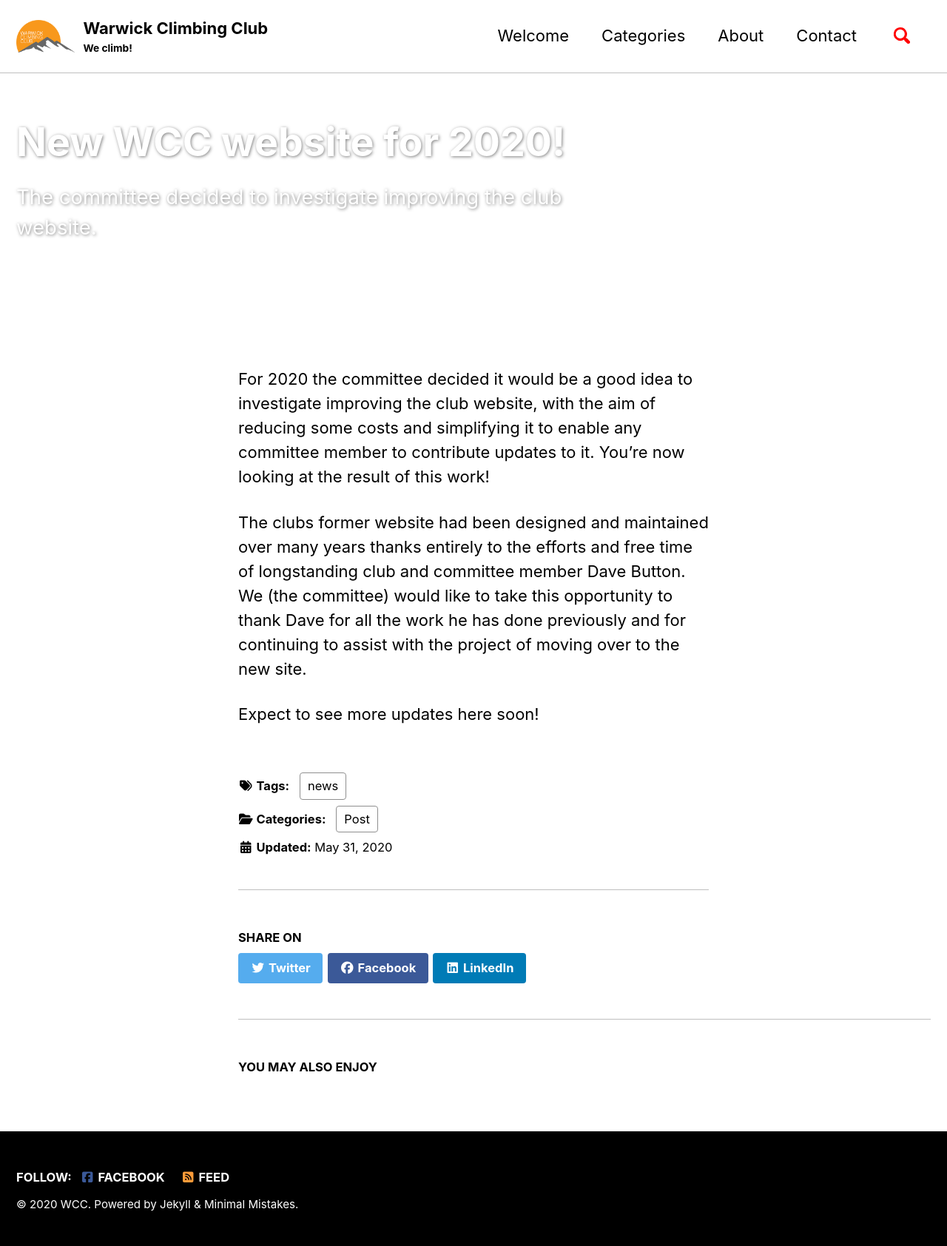
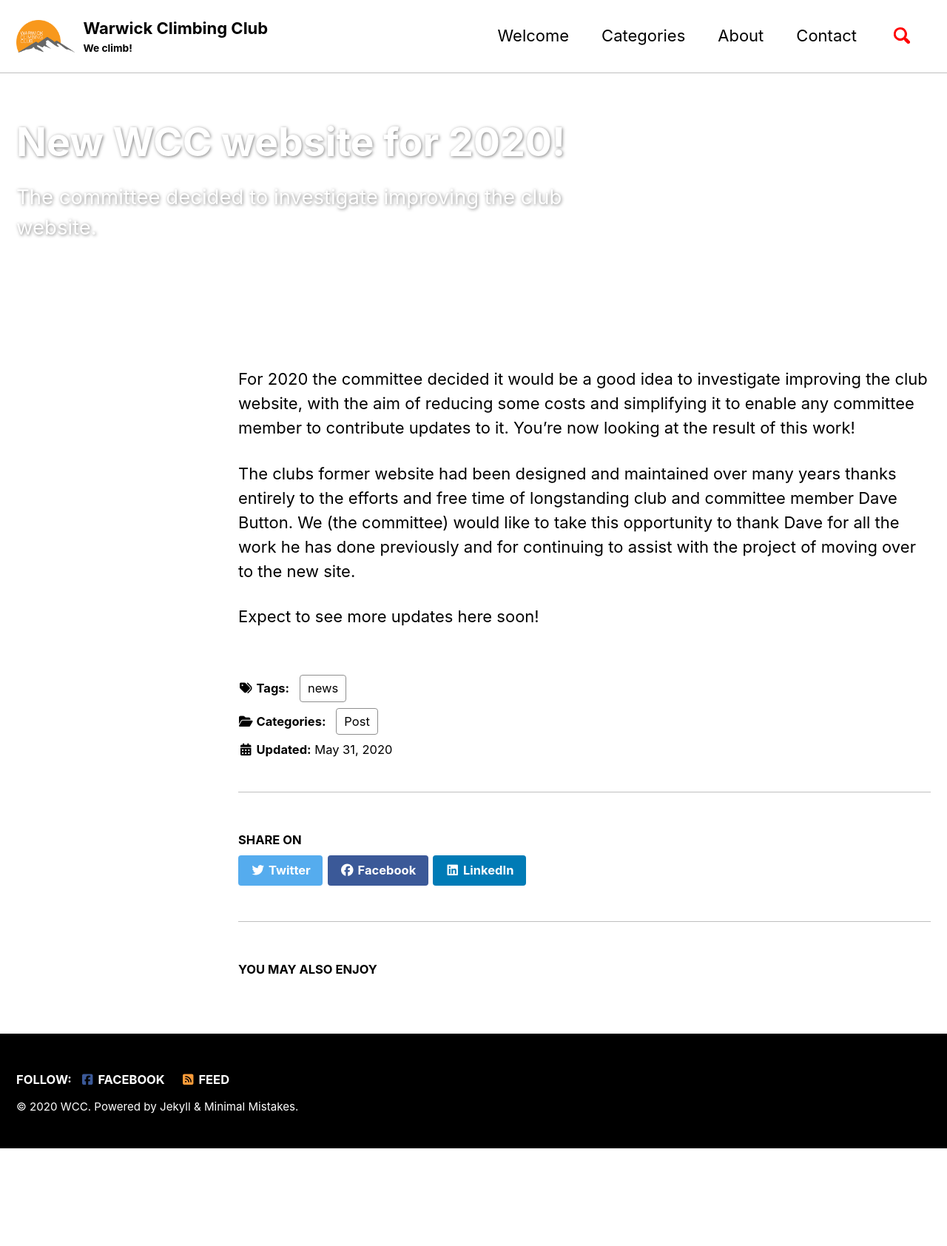
Before and after one commit to warwickclimbing/warwickclimbing.github.io, a Jekyll site: the page built from _posts/2020-05-31-new-website-intro.md, in a window 1280 px wide. Shown: the whole page at 74% size. Built offline with Jekyll 4.4.1, drawn with Linux system fonts in a browser that asks for light colours; cached includes are drawn as plain includes; nearby versions of some CDN libraries; after the commit the page ends 1552 px from its top, so only the background shows below that.

Commit message:
Update _config.yml

```diff
--- a/_config.yml
+++ b/_config.yml
@@ -274,6 +274,8 @@ defaults:
       type: posts
     values:
       layout: single
+      classes: wide
+      toc: false
       author_profile: false
       read_time: false
       comments: true
```
